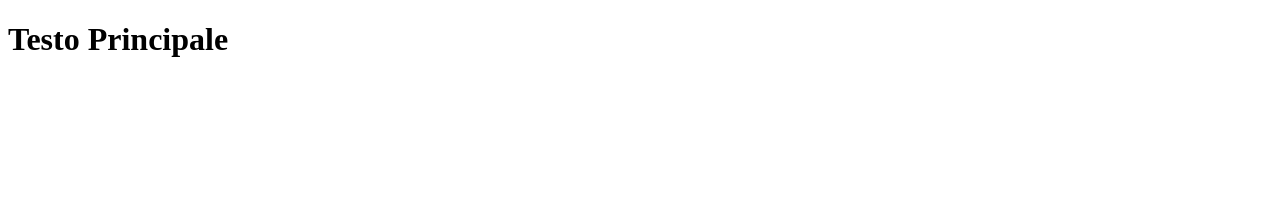
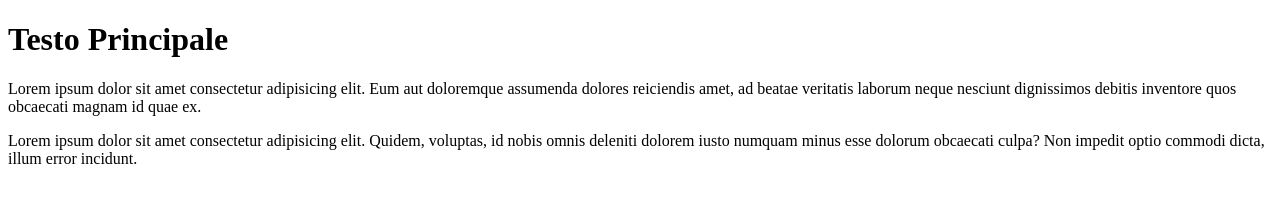
Before and after one commit to anto-iorfida/test-boolean, a plain HTML site: page index.html in a window 1280 px wide. Drawn offline with Linux system fonts and the light colour scheme.

Commit message:
add text

```diff
--- a/index.html
+++ b/index.html
@@ -7,6 +7,8 @@
 </head>
 <body>
     <h1>Testo Principale</h1>
+    <p>Lorem ipsum dolor sit amet consectetur adipisicing elit. Eum aut doloremque assumenda dolores reiciendis amet, ad beatae veritatis laborum neque nesciunt dignissimos debitis inventore quos obcaecati magnam id quae ex.</p>
+    <p>Lorem ipsum dolor sit amet consectetur adipisicing elit. Quidem, voluptas, id nobis omnis deleniti dolorem iusto numquam minus esse dolorum obcaecati culpa? Non impedit optio commodi dicta, illum error incidunt.</p>
 
 </body>
 </html>
```
